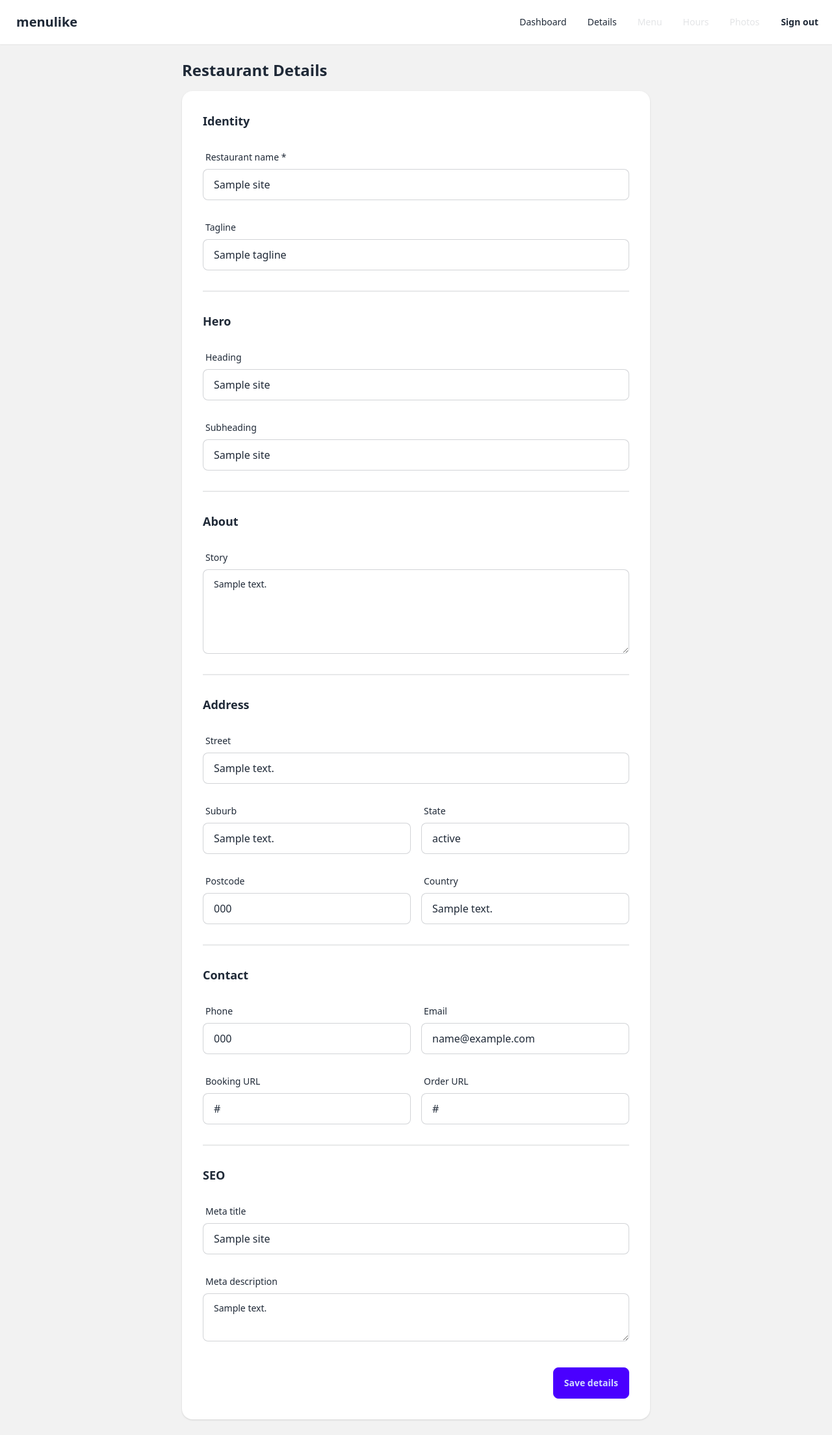
After one commit to davidnewall01/menulike, a FastAPI app: template app/templates/admin/details.html in a window 1280 px wide. The commit adds this page. Shown: the whole page at 65% size. Run offline with FastAPI, Linux system fonts and the light colour scheme; the template is opened without the code that fills it: most values are stand-ins (such as "Sample title", 1, 10 or a date in 2020); some libraries are stand-ins or nearby versions.

Commit message:
Restaurant details editing surface with write stack and admin UI shell
First write path: route -> coordinator (commits) -> service (flushes).
- SiteDetailsForm pydantic validation (plain str, no extra deps)
- site_coordinator.update_site_details owns the commit boundary
- site_service.update_site_details resolves site from auth_ctx.scoped_site_id
  only — no site_id accepted from input (IDOR-safe)
- site_service.get_owner_site shared read for dashboard + details

Admin UI shell: base.html with HTMX + Tailwind + DaisyUI via CDN, nav bar.
Dashboard refactored to extend base.html, inline query replaced with
get_owner_site. Details form (GET/POST /admin/details) with HTMX partial
swap and success/error feedback.

5 new tests (details editing, scope isolation, validation). 26 total, all green.

Co-Authored-By: Claude Opus 4.6 (1M context) <noreply@anthropic.com>

```diff
--- /dev/null
+++ b/app/templates/admin/_details_form.html
@@ -0,0 +1,113 @@
+{% if saved %}
+<div class="alert alert-success mb-4">
+    <span>Details saved.</span>
+</div>
+{% endif %}
+{% if errors %}
+<div class="alert alert-error mb-4">
+    <ul class="list-disc list-inside">
+        {% for err in errors %}
+        <li>{{ err }}</li>
+        {% endfor %}
+    </ul>
+</div>
+{% endif %}
+<form hx-post="/admin/details" hx-target="#details-form-container" hx-swap="innerHTML">
+    <div class="card bg-base-100 shadow">
+        <div class="card-body space-y-4">
+
+            <h2 class="card-title text-lg">Identity</h2>
+            <div class="form-control w-full">
+                <label class="label" for="restaurant_name"><span class="label-text">Restaurant name *</span></label>
+                <input type="text" id="restaurant_name" name="restaurant_name" value="{{ site.restaurant_name }}" required class="input input-bordered w-full">
+            </div>
+            <div class="form-control w-full">
+                <label class="label" for="tagline"><span class="label-text">Tagline</span></label>
+                <input type="text" id="tagline" name="tagline" value="{{ site.tagline or '' }}" class="input input-bordered w-full">
+            </div>
+
+            <div class="divider"></div>
+            <h2 class="card-title text-lg">Hero</h2>
+            <div class="form-control w-full">
+                <label class="label" for="hero_heading"><span class="label-text">Heading</span></label>
+                <input type="text" id="hero_heading" name="hero_heading" value="{{ site.hero_heading or '' }}" class="input input-bordered w-full">
+            </div>
+            <div class="form-control w-full">
+                <label class="label" for="hero_subheading"><span class="label-text">Subheading</span></label>
+                <input type="text" id="hero_subheading" name="hero_subheading" value="{{ site.hero_subheading or '' }}" class="input input-bordered w-full">
+            </div>
+
+            <div class="divider"></div>
+            <h2 class="card-title text-lg">About</h2>
+            <div class="form-control w-full">
+                <label class="label" for="about_story"><span class="label-text">Story</span></label>
+                <textarea id="about_story" name="about_story" rows="4" class="textarea textarea-bordered w-full">{{ site.about_story or '' }}</textarea>
+            </div>
+
+            <div class="divider"></div>
+            <h2 class="card-title text-lg">Address</h2>
+            <div class="form-control w-full">
+                <label class="label" for="address_street"><span class="label-text">Street</span></label>
+                <input type="text" id="address_street" name="address_street" value="{{ site.address_street or '' }}" class="input input-bordered w-full">
+            </div>
+            <div class="grid grid-cols-2 gap-4">
+                <div class="form-control">
+                    <label class="label" for="address_suburb"><span class="label-text">Suburb</span></label>
+                    <input type="text" id="address_suburb" name="address_suburb" value="{{ site.address_suburb or '' }}" class="input input-bordered w-full">
+                </div>
+                <div class="form-control">
+                    <label class="label" for="address_state"><span class="label-text">State</span></label>
+                    <input type="text" id="address_state" name="address_state" value="{{ site.address_state or '' }}" class="input input-bordered w-full">
+                </div>
+            </div>
+            <div class="grid grid-cols-2 gap-4">
+                <div class="form-control">
+                    <label class="label" for="address_postcode"><span class="label-text">Postcode</span></label>
+                    <input type="text" id="address_postcode" name="address_postcode" value="{{ site.address_postcode or '' }}" class="input input-bordered w-full">
+                </div>
+                <div class="form-control">
+                    <label class="label" for="address_country"><span class="label-text">Country</span></label>
+                    <input type="text" id="address_country" name="address_country" value="{{ site.address_country or '' }}" class="input input-bordered w-full">
+                </div>
+            </div>
+
+            <div class="divider"></div>
+            <h2 class="card-title text-lg">Contact</h2>
+            <div class="grid grid-cols-2 gap-4">
+                <div class="form-control">
+                    <label class="label" for="phone"><span class="label-text">Phone</span></label>
+                    <input type="text" id="phone" name="phone" value="{{ site.phone or '' }}" class="input input-bordered w-full">
+                </div>
+                <div class="form-control">
+                    <label class="label" for="email"><span class="label-text">Email</span></label>
+                    <input type="text" id="email" name="email" value="{{ site.email or '' }}" class="input input-bordered w-full">
+                </div>
+            </div>
+            <div class="grid grid-cols-2 gap-4">
+                <div class="form-control">
+                    <label class="label" for="booking_url"><span class="label-text">Booking URL</span></label>
+                    <input type="text" id="booking_url" name="booking_url" value="{{ site.booking_url or '' }}" class="input input-bordered w-full">
+                </div>
+                <div class="form-control">
+                    <label class="label" for="order_url"><span class="label-text">Order URL</span></label>
+                    <input type="text" id="order_url" name="order_url" value="{{ site.order_url or '' }}" class="input input-bordered w-full">
+                </div>
+            </div>
+
+            <div class="divider"></div>
+            <h2 class="card-title text-lg">SEO</h2>
+            <div class="form-control w-full">
+                <label class="label" for="meta_title"><span class="label-text">Meta title</span></label>
+                <input type="text" id="meta_title" name="meta_title" value="{{ site.meta_title or '' }}" class="input input-bordered w-full">
+            </div>
+            <div class="form-control w-full">
+                <label class="label" for="meta_description"><span class="label-text">Meta description</span></label>
+                <textarea id="meta_description" name="meta_description" rows="2" class="textarea textarea-bordered w-full">{{ site.meta_description or '' }}</textarea>
+            </div>
+
+            <div class="card-actions justify-end pt-4">
+                <button type="submit" class="btn btn-primary">Save details</button>
+            </div>
+        </div>
+    </div>
+</form>
--- /dev/null
+++ b/app/templates/admin/base.html
@@ -0,0 +1,34 @@
+<!DOCTYPE html>
+<html lang="en" data-theme="light">
+<head>
+    <meta charset="utf-8">
+    <meta name="viewport" content="width=device-width, initial-scale=1">
+    <meta name="robots" content="noindex">
+    <title>{% block title %}Admin{% endblock %} — menulike</title>
+    <link href="https://cdn.jsdelivr.net/npm/daisyui@4.12.14/dist/full.min.css" rel="stylesheet">
+    <script src="https://cdn.tailwindcss.com"></script>
+    <script src="https://unpkg.com/htmx.org@2.0.4"></script>
+</head>
+<body class="min-h-screen bg-base-200">
+    <div class="navbar bg-base-100 shadow-sm">
+        <div class="flex-1">
+            <a href="/admin/" class="btn btn-ghost text-xl">menulike</a>
+        </div>
+        <div class="flex-none">
+            <ul class="menu menu-horizontal px-1">
+                <li><a href="/admin/">Dashboard</a></li>
+                <li><a href="/admin/details">Details</a></li>
+                <li class="disabled"><a class="opacity-40 cursor-not-allowed">Menu</a></li>
+                <li class="disabled"><a class="opacity-40 cursor-not-allowed">Hours</a></li>
+                <li class="disabled"><a class="opacity-40 cursor-not-allowed">Photos</a></li>
+            </ul>
+            <form method="post" action="/admin/logout">
+                <button type="submit" class="btn btn-ghost btn-sm">Sign out</button>
+            </form>
+        </div>
+    </div>
+    <main class="container mx-auto max-w-3xl p-6">
+        {% block content %}{% endblock %}
+    </main>
+</body>
+</html>
--- /dev/null
+++ b/app/templates/admin/details.html
@@ -0,0 +1,16 @@
+{% extends "admin/base.html" %}
+
+{% block title %}Details{% endblock %}
+
+{% block content %}
+<h1 class="text-2xl font-bold mb-4">Restaurant Details</h1>
+{% if not site %}
+<div class="alert alert-info">
+    <span>Internal admin — select a site to edit (coming with multi-tenant admin).</span>
+</div>
+{% else %}
+<div id="details-form-container">
+    {% include "admin/_details_form.html" %}
+</div>
+{% endif %}
+{% endblock %}
```
Also changed, not shown: app/coordinators/site_coordinator.py (added, +23 -0 lines), app/schemas/site.py (added, +42 -0 lines), app/services/site_service.py (+67 -1 lines), app/templates/admin/dashboard.html (+17 -26 lines), app/web/admin.py (+58 -12 lines), tests/conftest.py (+5 -1 lines), tests/test_details.py (added, +128 -0 lines), app/coordinators/__init__.py (added), app/schemas/__init__.py (added).
